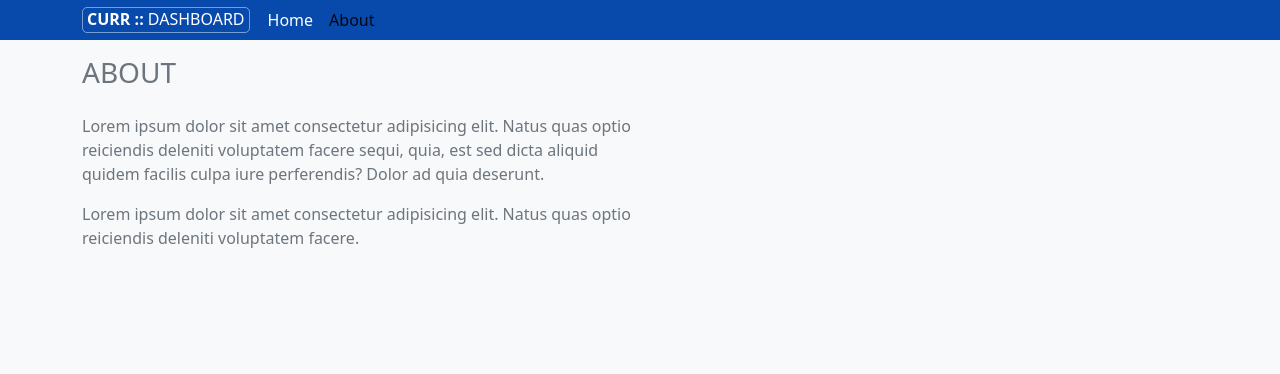
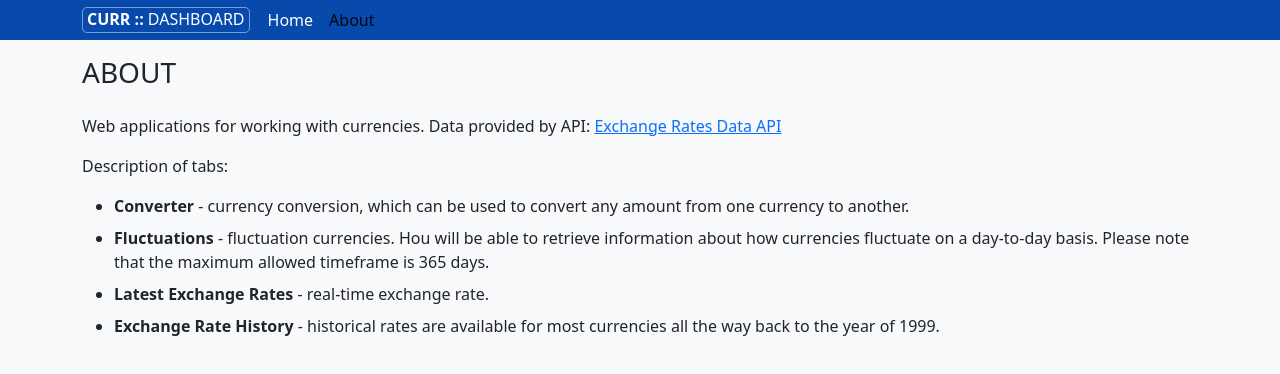
Before and after one commit to BTCY/currency-converter-react-js, a React (Create React App) app: page /about in a window 1280 px wide. Shown: the top 374 px of the page. Built offline with nearby package versions, Linux system fonts and the light colour scheme.

Commit message:
Add About page content

```diff
--- /dev/null
+++ b/src/components/about/AboutContent.tsx
@@ -0,0 +1,41 @@
+/**
+ *  About content
+ */
+
+const AboutContent = () => (
+    <>
+        <div className="mb-3 text-uppercase">
+            <h3>About</h3>
+        </div>
+
+        <p>
+            Web applications for working with currencies. Data provided by API: <a
+                target='_blank'
+                href='https://apilayer.com/marketplace/exchangerates_data-api'
+                rel='noreferrer'
+            >
+                Exchange Rates Data API
+            </a>
+        </p>
+
+        <p>
+            Description of tabs:
+        </p>
+        <ul>
+            <li className='mb-2'>
+                <span className='fw-bold'>Converter</span> - currency conversion, which can be used to convert any amount from one currency to another.
+            </li>
+            <li className='mb-2'>
+                <span className='fw-bold'>Fluctuations</span> - fluctuation currencies. Hou will be able to retrieve information about how currencies fluctuate on a day-to-day basis.  Please note that the maximum allowed timeframe is 365 days.
+            </li>
+            <li className='mb-2'>
+                <span className='fw-bold'>Latest Exchange Rates</span> - real-time exchange rate.
+            </li>
+            <li className='mb-2'>
+                <span className='fw-bold'>Exchange Rate History</span> - historical rates are available for most currencies all the way back to the year of 1999.
+            </li>
+        </ul>
+    </>
+);
+
+export default AboutContent;
--- a/src/components/not-found-page/NfpContent.tsx
+++ b/src/components/not-found-page/NfpContent.tsx
@@ -2,9 +2,7 @@
  * Not found page content (404)
  */
 
-const NfpContent = () => {
-
-    return (
+const NfpContent = () => (
     <div className="d-flex w-100 align-items-center justify-content-center">
         <div className="text-center">
             <h1 className="display-1 fw-bold">404</h1>
@@ -16,6 +14,5 @@ const NfpContent = () => {
         </div>
     </div>
 );
-}
 
 export default NfpContent;
--- a/src/features/about/AboutPage.tsx
+++ b/src/features/about/AboutPage.tsx
@@ -1,3 +1,4 @@
+import AboutContent from '../../components/about/AboutContent';
 import Copyright from '../../components/copyright/Copyright';
 import HeaderMenu from '../../components/header-menu/HeaderMenu';
 import Logo from '../../components/logo/Logo';
@@ -10,9 +11,7 @@ import Layout from '../../layout/Layout';
  *  About page
  */
 
-const AboutPage = () => {
-
-    return (
+const AboutPage = () => (
     <Layout>
 
         <Header>
@@ -21,20 +20,7 @@ const AboutPage = () => {
         </Header>
 
         <Body>
-                <div className="d-flex w-100 title-big mb-3 text-uppercase text-muted">
-                    <h3>About</h3>
-                </div>
-                <div className="col-lg-6 align-items-center justify-content-left d-flex mb-5 mb-lg-0">
-
-                    <div className="blockabout">
-                        <div className="blockabout-inner text-center text-sm-start">
-                            <p className="description-p text-muted pe-0 pe-lg-0">
-                                Lorem ipsum dolor sit amet consectetur adipisicing elit. Natus quas optio reiciendis deleniti voluptatem facere sequi, quia, est sed dicta aliquid quidem facilis culpa iure perferendis? Dolor ad quia deserunt.
-                            </p>
-                            <p className="description-p text-muted pe-0 pe-lg-0">Lorem ipsum dolor sit amet consectetur adipisicing elit. Natus quas optio reiciendis deleniti voluptatem facere.</p>
-                        </div>
-                    </div>
-                </div>
+            <AboutContent />
         </Body>
 
         <Footer>
@@ -43,6 +29,5 @@ const AboutPage = () => {
 
     </Layout>
 );
-}
 
 export default AboutPage;
```
Lines whose indentation alone changed are shown as unchanged.
